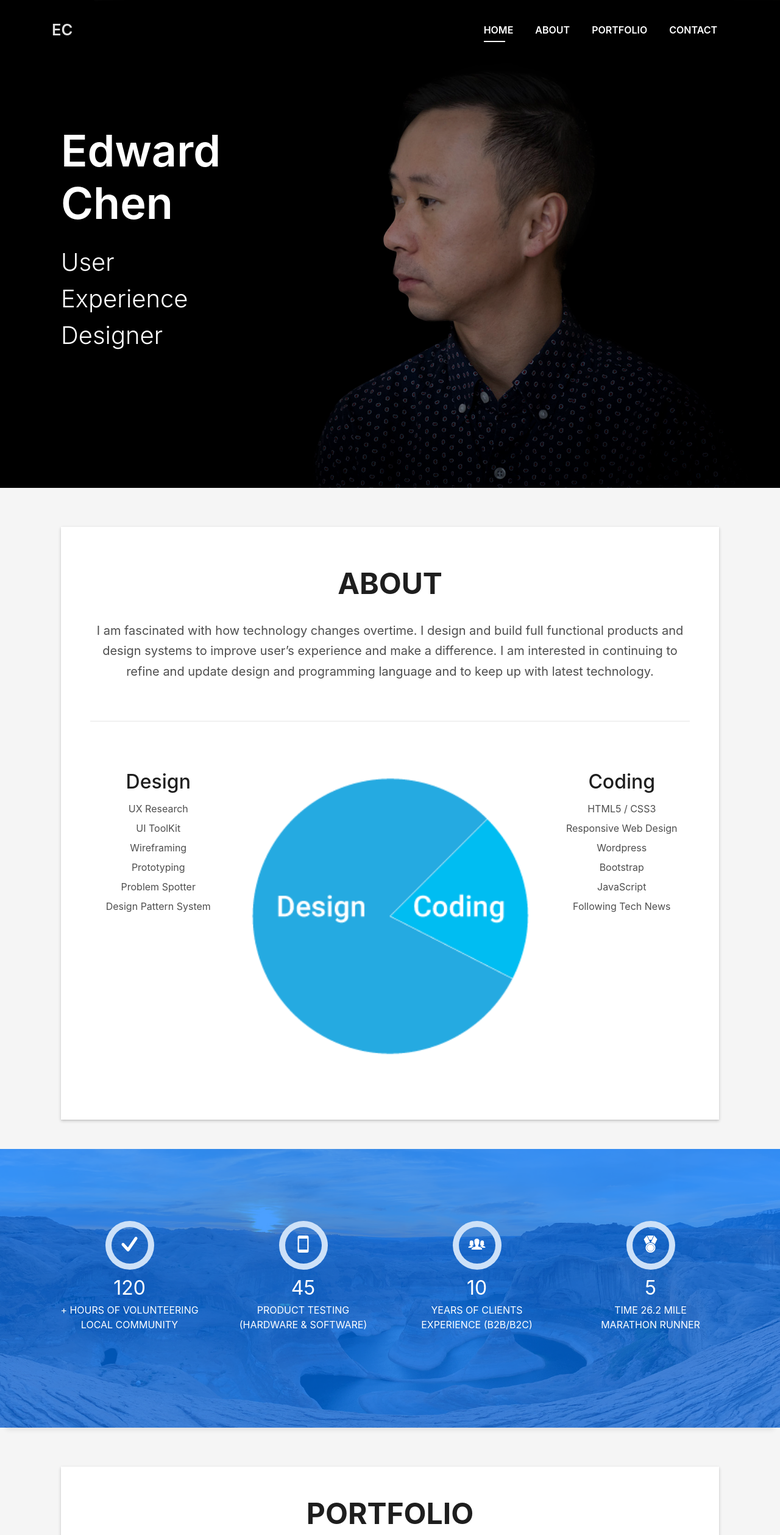
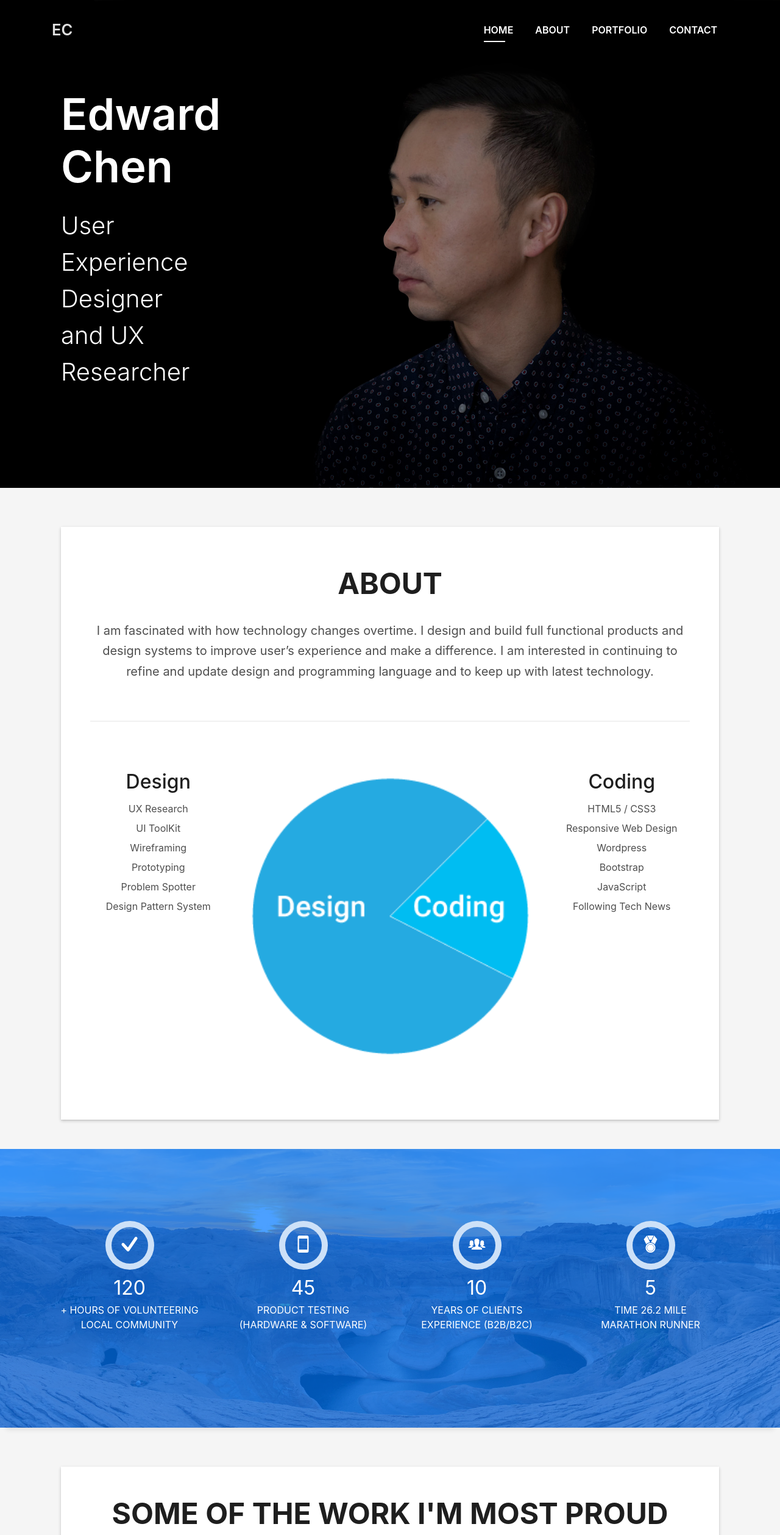
Before and after one commit to designedchen/designedchen.github.io, a plain HTML site: page index.html in a window 1280 px wide. Shown: the top 2517 px of the page at 61% size. Drawn offline with Linux system fonts and the light colour scheme; files whose address does not match are found by name.

Commit message:
Update index.html

```diff
--- a/index.html
+++ b/index.html
@@ -58,7 +58,7 @@
 			<div class="table-cell">
 				<div class="container">
 								<h1 class="intro-title mb-4 col-2">Edward Chen</h1>
-					<p class="intro-subtitle col-2">User Experience Designer</p>
+					<p class="intro-subtitle col-2">User Experience Designer and UX Researcher</p>
 				</div>
 			</div>
 		</div>
@@ -167,7 +167,7 @@
 			<div class="col-sm-12">
 				<div class="box-shadow-full">
 					<div class="title-box text-center">
-						<h2 class="title-a">Portfolio</h2>
+						<h2 class="title-a">Some of the work I'm most proud of.</h2>
 						<div class="container">
    				<a href="portfolio-in.html"><img alt="inventory portfolio" class="rounded banner" src="img/banner_in.png"></a>
 
@@ -219,9 +219,7 @@
 										<div class="socials text-center">
 											<strong><a class="button button-a button button-rouded ion-android-download" href="https://drive.google.com/uc?export=download&id=1eq26NOQMIbDT48myGB7uo9LOgA6C1Mu4"> Resume</a></strong>
 										</div>
-										<!--<div class="text-center">
-											<strong><a class="button button-a button button-rouded ion-android-download" href="https://drive.google.com/uc?export=download&id=1By76AlMtqTXGgkKY55Z0K73UBCycNTuN"> PDF Portfolio</a></strong>
-										</div>-->
+
 									</div>
 								</div>
 							</div>
```
